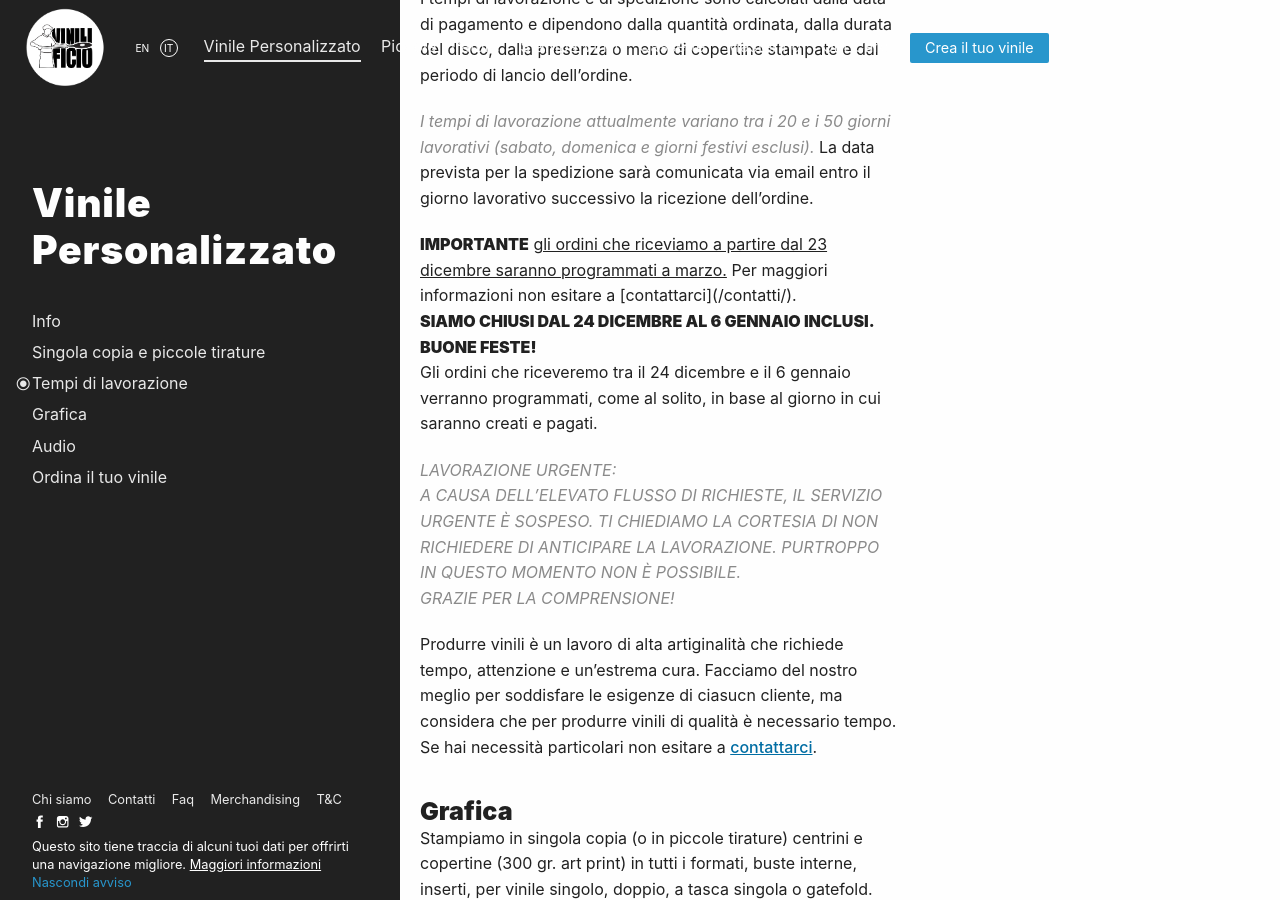
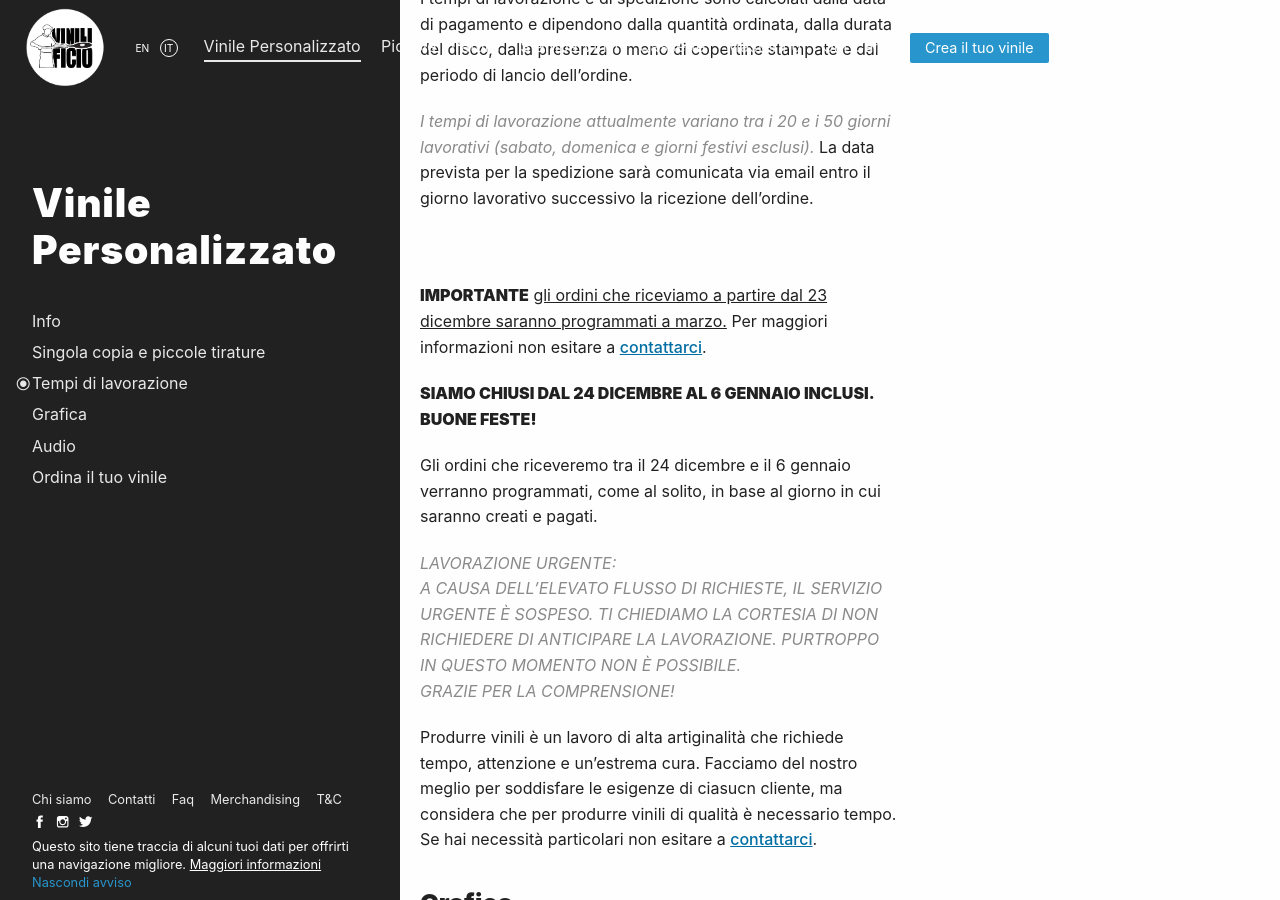
Before and after one commit to Vinilificio/vinilificio.com, a Jekyll site: the page built from _pages/copia-singola.md, in a window 1280 px wide and 900 px high, scrolled down 2066 px. Built offline with Jekyll 4.4.1, drawn with Linux system fonts in a browser that asks for light colours; nearby versions of some CDN libraries; comment, search, counter and statistics services are not loaded.

Commit message:
Update copia-singola.md

```diff
--- a/_pages/copia-singola.md
+++ b/_pages/copia-singola.md
@@ -64,14 +64,14 @@ I tempi di lavorazione e di spedizione sono calcolati dalla data di pagamento e
 
 *I tempi di lavorazione attualmente variano tra i 20 e i 50 giorni lavorativi (sabato, domenica e giorni festivi esclusi).* La data prevista per la spedizione sarà comunicata via email entro il giorno lavorativo successivo la ricezione dell'ordine.
 
-<p>
-
+<br>
+<br>
 <b>IMPORTANTE</b> <ins> gli ordini che riceviamo a partire dal 23 dicembre saranno programmati a marzo.</ins> Per maggiori informazioni non esitare a [contattarci](/contatti/).  <br>
 
 <b>SIAMO CHIUSI DAL 24 DICEMBRE AL 6 GENNAIO INCLUSI. BUONE FESTE!</b> <br>
 
 Gli ordini che riceveremo tra il 24 dicembre e il 6 gennaio verranno programmati, come al solito, in base al giorno in cui saranno creati e pagati.
-</p>
+<br>
 
 *LAVORAZIONE URGENTE:<br>
 A CAUSA DELL'ELEVATO FLUSSO DI RICHIESTE, IL SERVIZIO URGENTE È SOSPESO. TI CHIEDIAMO LA CORTESIA DI NON RICHIEDERE DI ANTICIPARE LA LAVORAZIONE. PURTROPPO IN QUESTO MOMENTO NON È POSSIBILE. <br>
```
